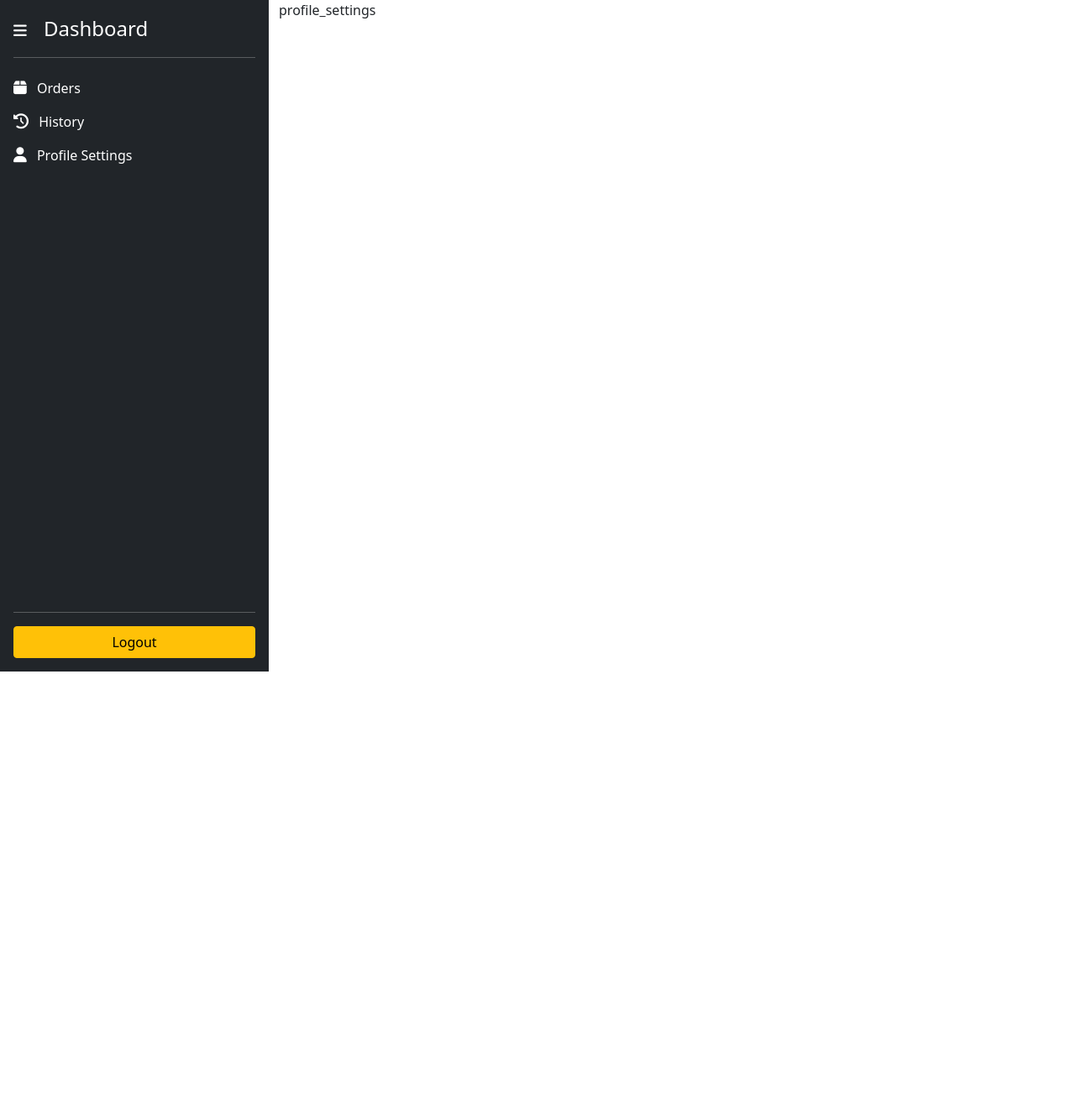
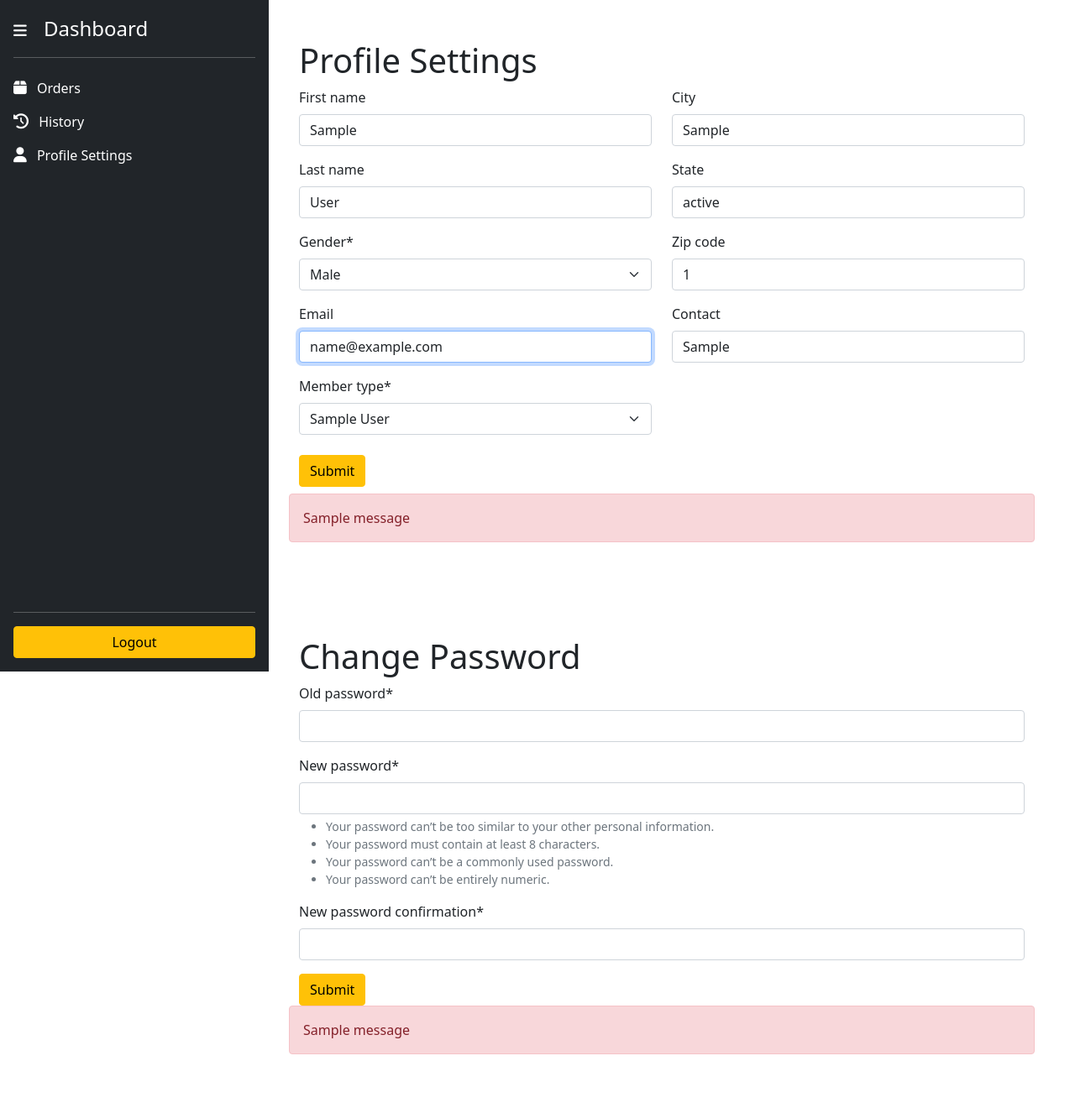
Before and after one commit to nitefury7/OilCredit, a Django app: page /member/profile_settings/ in a window 1280 px wide; the page is wider, and only the part inside the window is pictured. Shown: that part at 84% size. Before the commit the page ends 800 px from the top of that part, so only its background shows below. Run offline with Django 4.2, Linux system fonts and the light colour scheme; a user stored in the database is signed in; tables that the repository leaves empty hold one stand-in row (values such as "Sample post"); one stand-in notice (Sample message) is shown; some libraries are stand-ins or nearby versions.

Commit message:
member profile settings form

```diff
--- a/home/templates/home/base.html
+++ b/home/templates/home/base.html
@@ -3,7 +3,9 @@
 
 <head itemscope itemtype="http://schema.org/WebSite">
     <meta charset="utf-8">
-    <meta name="viewport" content="width=device-width, initial-scale=1"> {% block title %}
+    <meta name="viewport" content="width=device-width, initial-scale=1">
+
+    {% block title %}
     <title> Oil Credit</title>
     {% endblock %}
 
@@ -43,6 +45,11 @@
                     <a href="{% url 'home:login' %}" class="btn btn-outline-light me-2">Login</a>
                     <a href="{% url 'home:signup' %}" class="btn btn-warning">Sign Up</a>
                 </div>
+                {% else %}
+                <div class="text-end">
+                    <span class='px-2'> {{request.user}} </span>
+                    <a href="{% url 'home:logout' %}" class="btn btn-warning">Logout</a>
+                </div>
                 {% endif %}
             </div>
         </div>
@@ -56,7 +63,7 @@
     {% block footer %}
     <div class="bg-dark container-fluid shadow-lg">
         <footer class="d-flex flex-wrap justify-content-between align-items-center py-3 px-5">
-            <p class="col-md-4 mb-0 text-light">© 2021 Oil Company, Inc</p>
+            <p class="col-md-4 mb-0 text-light">© 2022 Oil Company, Inc</p>
 
             <ul class="nav col-md-4 justify-content-end">
                 <li class="nav-item"><a href="{% url 'home:home' %}" class="nav-link px-2 text-light">Home</a></li>
--- a/home/utils.py
+++ b/home/utils.py
@@ -7,7 +7,7 @@ def redirect_if_auth(fn):
     def inner(request):
         if request.user.is_authenticated:
             if MemberProfile.objects.filter(user=request.user).exists():
-                return redirect('member:dashboard')
+                return redirect('member:orders')
             elif EmployeeProfile.objects.filter(user=request.user).exists():
                 return redirect('employee:dashboard')
         return fn(request)
--- /dev/null
+++ b/member/forms.py
@@ -0,0 +1,81 @@
+from django import forms
+from django.db import transaction
+from phonenumber_field.formfields import PhoneNumberField
+from member.models import MemberProfile, MemberType
+from crispy_forms.helper import FormHelper
+from crispy_forms.layout import Layout, ButtonHolder, Submit, Div
+
+
+
+class MemberProfileForm(forms.Form):
+    email = forms.EmailField(required=False)
+    member_type = forms.ModelChoiceField(queryset=MemberType.objects.all())
+    first_name = forms.CharField(max_length=20, required=False)
+    last_name = forms.CharField(max_length=20, required=False)
+    gender = forms.ChoiceField(
+        choices=(('M', 'Male'), ('F', 'Female'), ('O', 'Other')))
+    city = forms.CharField(max_length=20, required=False)
+    state = forms.CharField(max_length=20, required=False)
+    zip_code = forms.IntegerField(required=False)
+    contact = PhoneNumberField(required=False)
+
+    def __init__(self, user, *args, **kwargs):
+        super().__init__(*args, **kwargs)
+        self.user = user
+        self.fields['email'].initial = user.email
+        self.fields['first_name'].initial = user.first_name
+        self.fields['last_name'].initial = user.last_name
+
+        self.member_profile = MemberProfile.objects.get(user=self.user)
+        self.fields['member_type'].initial = self.member_profile.member_type
+        self.fields['gender'].initial = self.member_profile.gender
+        self.fields['city'].initial = self.member_profile.city
+        self.fields['state'].initial = self.member_profile.state
+        self.fields['zip_code'].initial = self.member_profile.zip_code
+        self.fields['contact'].initial = self.member_profile.contact
+
+        self.fields['email'].widget.attrs.update({'autofocus': 'autofocus'})
+        self.helper = FormHelper()
+        self.helper.layout = Layout(
+            Div(
+                Div(
+                    'first_name',
+                    'last_name',
+                    'gender',
+                    'email',
+                    'member_type',
+                    css_class='col-md-6',
+                ),
+                Div(
+                    'city',
+                    'state',
+                    'zip_code',
+                    'contact',
+                    css_class='col-md-6',
+                ),
+                css_class='row',
+            ),
+            ButtonHolder(
+                Submit('submit', 'Submit',
+                       css_class='btn btn-warning my-2')
+            ),
+        )
+
+    def save(self, commit=True):
+        data = self.cleaned_data
+        self.user.email = data['email']
+        self.user.first_name = data['first_name']
+        self.user.last_name = data['last_name']
+
+        self.member_profile.member_type = data['member_type']
+        self.member_profile.gender = data['gender']
+        self.member_profile.city = data['city']
+        self.member_profile.state = data['state']
+        self.member_profile.zip_code = data['zip_code']
+        self.member_profile.contact = data['contact']
+
+        if commit:
+            with transaction.atomic():
+                self.user.save()
+                self.member_profile.save()
+        return self.user, self.member_profile
--- a/member/templates/member/base.html
+++ b/member/templates/member/base.html
@@ -40,7 +40,7 @@
     </div>
   </div>
 
-  <div class='container-fluid' style='margin-left: 25%;'>
+  <div class='container-fluid w-75' style='margin-left: 25%;'>
     {% block main %}
     {% endblock %}
   </div>
--- a/member/templates/member/profile_settings.html
+++ b/member/templates/member/profile_settings.html
@@ -1,5 +1,31 @@
 
 {% extends 'member/base.html' %}
+{% load crispy_forms_tags %}
 {% block main %}
-profile_settings
+<div class="container row py-5">
+    <h1>Profile Settings</h1>
+    {% crispy form %}
+    {% if messages %}
+    {% for message in messages %}
+    <div class="alert alert-danger" role="alert">
+      {{message}}
+    </div>
+    {% endfor %}
+    {% endif %}
+</div>
+<div class="container row py-5">
+    <h1>Change Password</h1>
+    <form method='post'>
+      {% csrf_token %}
+      {{ change_password | crispy }}
+      <input value='Submit' name='change_password' type='submit' class='btn btn-warning'/>
+    </form>
+    {% if messages %}
+    {% for message in messages %}
+    <div class="alert alert-danger" role="alert">
+      {{message}}
+    </div>
+    {% endfor %}
+    {% endif %}
+</div>
 {% endblock %}
--- a/member/views.py
+++ b/member/views.py
@@ -1,6 +1,7 @@
-from django.shortcuts import render
-from django.http import HttpResponse
+from django.shortcuts import render, redirect
 from home.utils import ensure_auth
+from django.contrib.auth.forms import PasswordChangeForm
+from member.forms import MemberProfileForm
 from member.models import MemberProfile
 
 # Create your views here.
@@ -15,4 +16,18 @@ def history(request):
 
 @ensure_auth(MemberProfile)
 def profile_settings(request):
-    return render(request, 'member/profile_settings.html')
+    form = MemberProfileForm(request.user)
+    change_password = PasswordChangeForm(request.user)
+    if request.method == 'POST':
+        if 'change_password' in request.POST:
+            change_password = PasswordChangeForm(request.user, request.POST)
+            if change_password.is_valid():
+                change_password.save()
+                return redirect('member:profile_settings')
+        else:
+            form = MemberProfileForm(request.user, request.POST)
+            if form.is_valid():
+                form.save()
+                return redirect('member:profile_settings')
+
+    return render(request, 'member/profile_settings.html', {'form': form, 'change_password': change_password})
```
